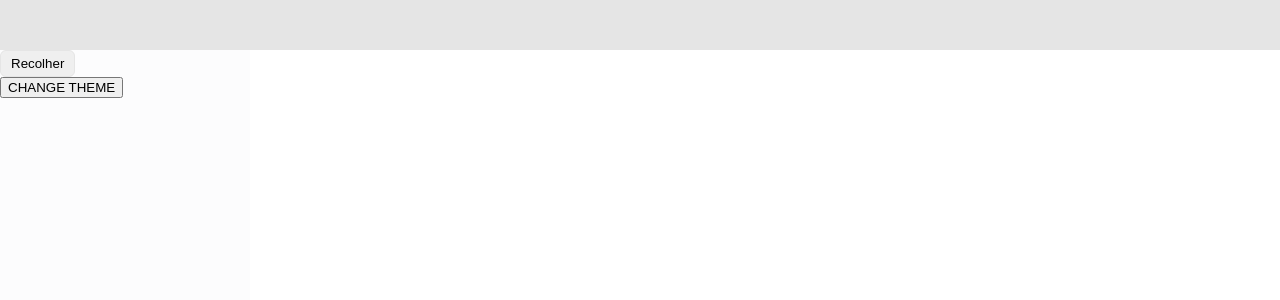
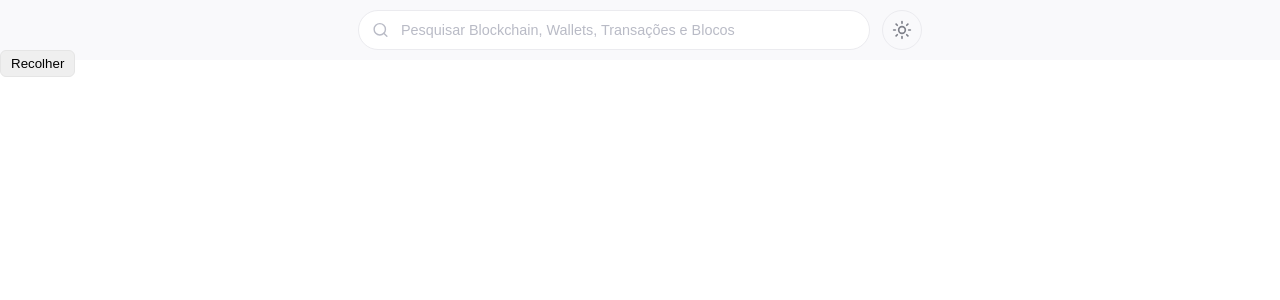
Before and after one commit to anthonyvii27/crypto-dash, a Next.js app: page / in a window 1280 px wide. Shown: the top 300 px of the page. Built offline with nearby package versions, Linux system fonts and the light colour scheme.

Commit message:
feat: search component and theme toggle

```diff
--- /dev/null
+++ b/app/_components/Header/Components/Search/index.tsx
@@ -0,0 +1,16 @@
+import { ReactNode } from "react";
+import { Search as SearchIcon } from "lucide-react";
+import { Root } from "./styles";
+
+const Search = (): ReactNode => (
+    <Root>
+        <SearchIcon color="#b9bbc6" size={18} />
+        <input
+            type="text"
+            name="search-input"
+            placeholder="Pesquisar Blockchain, Wallets, Transações e Blocos"
+        />
+    </Root>
+);
+
+export { Search };
--- /dev/null
+++ b/app/_components/Header/Components/Search/styles.ts
@@ -0,0 +1,33 @@
+import styled, { css } from "styled-components";
+
+export const Root = styled.div`
+    ${({ theme }) => css`
+        width: 40vw;
+        height: 40px;
+        display: flex;
+        align-items: center;
+        gap: 10px;
+        background: ${theme.colors.white};
+        border: 1px solid ${theme.colors.slate4};
+        border-radius: 999px;
+        padding: 0 13px;
+
+        > input {
+            width: 100%;
+            height: 100%;
+            background: transparent;
+            border: none;
+            color: ${theme.colors.slate10};
+            font-size: 0.9rem;
+
+            &::placeholder {
+                color: ${theme.colors.slate8};
+                font-size: 0.9rem;
+            }
+        }
+
+        &:focus-within {
+            border: 1px solid ${theme.colors.slate8};
+        }
+    `}
+`;
--- /dev/null
+++ b/app/_components/Header/Components/ThemeToggle/index.tsx
@@ -0,0 +1,26 @@
+"use client";
+
+import { ReactNode, useContext } from "react";
+import { Moon, Sun } from "lucide-react";
+import { CoreContext, ICoreContext } from "@/app/_context/core";
+import { Toggle } from "./styles";
+
+const ThemeToggle = (): ReactNode => {
+    const coreCtx: ICoreContext = useContext(CoreContext);
+
+    const handleToggle = (): void => {
+        coreCtx.setTheme(prevState => (prevState === "light" ? "dark" : "light"));
+    };
+
+    return (
+        <Toggle onClick={handleToggle}>
+            {coreCtx.theme === "light" ? (
+                <Sun size={20} color="#7e808a" />
+            ) : (
+                <Moon size={20} color="#696e77" />
+            )}
+        </Toggle>
+    );
+};
+
+export { ThemeToggle };
--- /dev/null
+++ b/app/_components/Header/Components/ThemeToggle/styles.ts
@@ -0,0 +1,27 @@
+import styled, { css } from "styled-components";
+
+export const Toggle = styled.button`
+    ${({ theme }) => css`
+        width: 40px;
+        height: 40px;
+        border-radius: 999px;
+        background: transparent;
+        border: 1px solid ${theme.colors.slate4};
+
+        display: flex;
+        align-items: center;
+        justify-content: center;
+
+        cursor: pointer;
+        transition: 0.2s ease-out;
+
+        &:hover {
+            transition: 0.1s ease-in;
+            border: 1px solid ${theme.colors.slate8};
+        }
+
+        &:focus {
+            border: 1px solid ${theme.colors.slate8};
+        }
+    `}
+`;
--- a/app/_components/Header/index.tsx
+++ b/app/_components/Header/index.tsx
@@ -1,7 +1,20 @@
 import { ReactNode } from "react";
 
-import { Root } from "./styles";
+import { ThemeToggle } from "@/app/_components/Header/Components/ThemeToggle";
+import { Search } from "./Components/Search";
+import { Root, BrandContainer, SignUpContainer, ToolsContainer } from "./styles";
 
-const Header = (): ReactNode => <Root></Root>;
+const Header = (): ReactNode => (
+    <Root>
+        <BrandContainer></BrandContainer>
+
+        <ToolsContainer>
+            <Search />
+            <ThemeToggle />
+        </ToolsContainer>
+
+        <SignUpContainer></SignUpContainer>
+    </Root>
+);
 
 export { Header };
--- a/app/_components/Header/styles.ts
+++ b/app/_components/Header/styles.ts
@@ -4,7 +4,21 @@ import styled from "styled-components";
 
 export const Root = styled.header`
     width: 100%;
-    height: 50px;
-    background: #e5e5e5;
+    height: 60px;
+    background: ${({ theme }) => theme.colors.slate2};
     grid-area: 1 / 1 / 2 / 3;
+
+    display: flex;
+    align-items: center;
+    justify-content: space-between;
 `;
+
+export const BrandContainer = styled.div``;
+
+export const ToolsContainer = styled.div`
+    display: flex;
+    align-items: center;
+    gap: 12px;
+`;
+
+export const SignUpContainer = styled.div``;
--- a/app/_components/Sidebar/index.tsx
+++ b/app/_components/Sidebar/index.tsx
@@ -12,13 +12,6 @@ const Sidebar = (): ReactNode => {
     return (
         <Root data-opened={coreCtx.sidebarState}>
             <RetractButton />
-            <button
-                onClick={() =>
-                    coreCtx.setTheme(prevState => (prevState === "light" ? "dark" : "light"))
-                }
-            >
-                CHANGE THEME
-            </button>
         </Root>
     );
 };
--- a/package.json
+++ b/package.json
@@ -24,6 +24,7 @@
         "@types/react-dom": "18.2.7",
         "eslint": "8.47.0",
         "eslint-config-next": "^13.4.16",
+        "lucide-react": "^0.277.0",
         "next": "13.4.16",
         "react": "18.2.0",
         "react-dom": "18.2.0",
--- a/styles/theme.ts
+++ b/styles/theme.ts
@@ -1,7 +1,7 @@
 const LightTheme = {
     colors: {
         white: "#fff",
-        background: "#fcfcfd",
+        slate1: "#fcfcfd",
         slate2: "#f9f9fb",
         slate3: "#f2f2f5",
         slate4: "#ebebef",
@@ -20,7 +20,7 @@ const LightTheme = {
 const DarkTheme = {
     colors: {
         slate1: "#18181a",
-        background: "#1b1b1f",
+        slate2: "#1b1b1f",
         slate3: "#27282d",
         slate4: "#2e3035",
         slate5: "#35373c",
```
Also changed, not shown: 1 other file (tests, documents, lock files or other folders).
